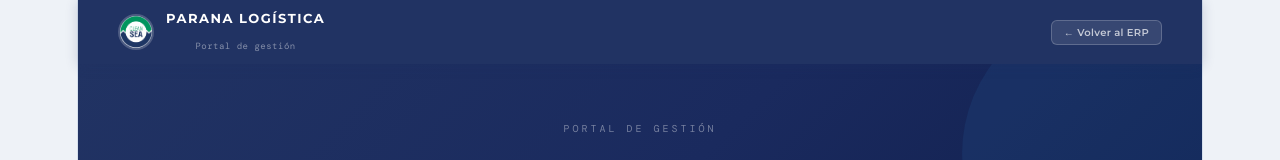
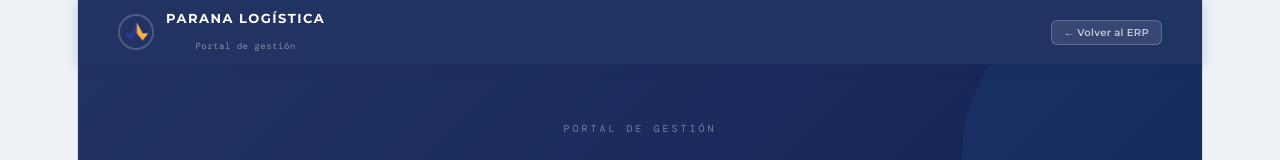
Before and after one commit to TerraCompras/erp-portal, a React (Vite) app: page / in a window 1280 px wide. Shown: the top 160 px of the page. Built offline with nearby package versions, Linux system fonts and the light colour scheme.

Commit message:
fix: logo correcto Parana Logistica

```diff
--- a/src/App.jsx
+++ b/src/App.jsx
@@ -243,7 +243,7 @@ export default function App() {
       <style>{CSS}</style>
       <header className="header">
         <div className="header-brand">
-          <img src="/PL.png" alt="Parana Logística" className="header-logo-img" />
+          <img src="/Cs.png" alt="Parana Logística" className="header-logo-img" />
           <div className="header-title">
             <div className="header-main">Parana Logística</div>
             <div className="header-sub">Portal de gestión</div>
```
